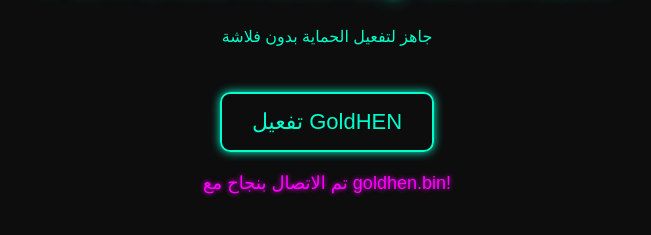
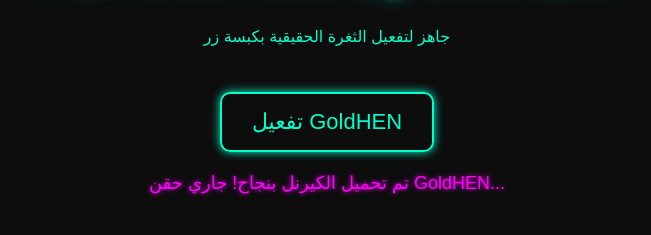
Before and after one commit to amorapsprobk/ps4hostt, a plain HTML site: page index.html in a window 1280 px wide. Both pictures are taken after a click on the button "تفعيل GoldHEN". Shown: the part 143-378 px from the top of the page, without its empty margins (313-964 px from the left). Drawn offline with Linux system fonts and the light colour scheme; no server answers.

Commit message:
Update exploit activation process in index.html

```diff
--- a/index.html
+++ b/index.html
@@ -42,17 +42,32 @@
 </head>
 <body>
     <h1>PS4 9.00 Host By amorabk</h1>
-    <p>جاهز لتفعيل الحماية بدون فلاشة</p>
+    <p>جاهز لتفعيل الثغرة الحقيقية بكبسة زر</p>
 
-    <button class="btn" onclick="loadExploit()">تفعيل GoldHEN</button>
-    <div id="progress">انتظار التحميل...</div>
+    <button class="btn" onclick="load_exploit()">تفعيل GoldHEN</button>
+    <div id="progress">انتظار التفعيل...</div>
 
     <script>
-        function loadExploit() {
-            document.getElementById("progress").innerHTML = "جاري تفعيل الثغرة...";
+        window.mid_loaders = function() {
+            document.getElementById("progress").innerHTML = "تم تحميل الكيرنل بنجاح! جاري حقن GoldHEN...";
             setTimeout(function() {
-                document.getElementById("progress").innerHTML = "تم الاتصال بنجاح مع goldhen.bin!";
-            }, 2000);
+                var xhr = new XMLHttpRequest();
+                xhr.open('GET', 'https://github.com/LightningMods/PS4-Exploit-Host/raw/master/ESP8266/goldhen.bin', true);
+                xhr.responseType = 'arraybuffer';
+                xhr.onload = function () {
+                    if (xhr.status === 200) {
+                        document.getElementById("progress").innerHTML = "تم تفعيل GoldHEN بنجاح تام! مبروك يا وحش";
+                    } else {
+                        document.getElementById("progress").innerHTML = "فشل التحميل، تأكد من الاتصال";
+                    }
+                };
+                xhr.send();
+            }, 1000);
+        };
+
+        function load_exploit() {
+            document.getElementById("progress").innerHTML = "جاري تهيئة الذاكرة وتطبيق الثغرة...";
+            setTimeout(window.mid_loaders, 1500);
         }
     </script>
 </body>
```
